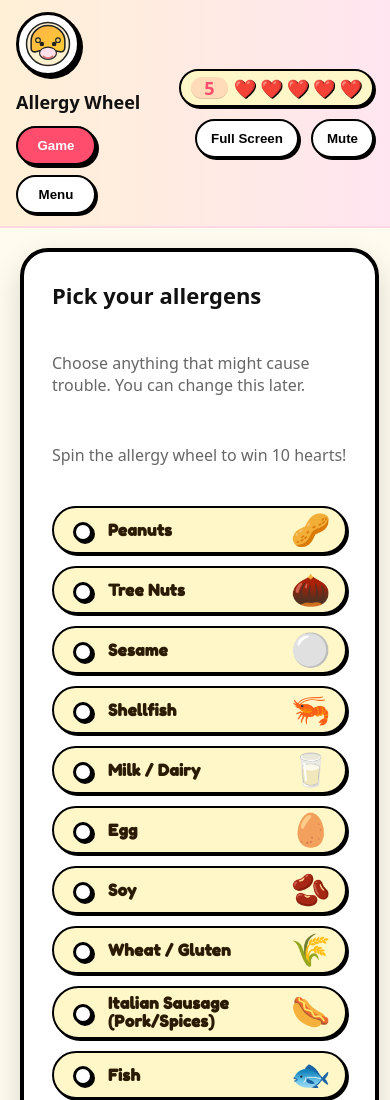
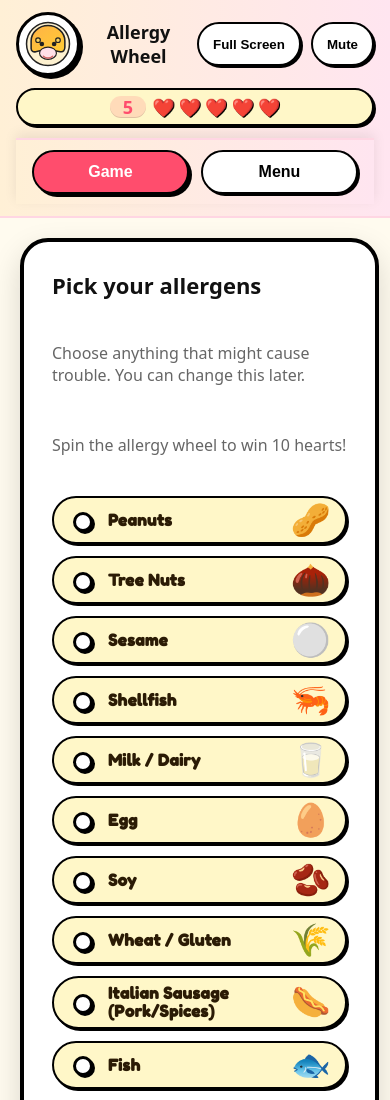
Before and after one commit to MarcoPoloResearchLab/allergy_wheel, a website with bundled scripts: page index.html in a window 390 px wide. Shown: the top 1100 px of the page. Built offline with nearby package versions, Linux system fonts and the light colour scheme.

Commit message:
Add mobile bottom navigation layout

```diff
--- a/index.html
+++ b/index.html
@@ -83,6 +83,7 @@
         .aw-header-controls { display: flex; align-items: center; gap: 12px; justify-content: flex-end; flex-wrap: wrap; }
         .aw-hearts-container { display: flex; align-items: center; }
         .header-nav { display: flex; align-items: center; gap: 10px; flex-wrap: wrap; }
+        .aw-bottombar { display: flex; align-items: center; gap: 10px; flex-wrap: wrap; }
         .header-nav .ghost { min-width: 80px; text-align: center; }
 
         .avatar-menu-wrapper { position: relative; z-index: 70; }
@@ -131,6 +132,125 @@
                 width: 100%;
                 box-sizing: border-box;
                 justify-content: center;
+            }
+        }
+
+        @media (max-width: 767px) {
+            header {
+                display: grid;
+                grid-template-columns: auto 1fr auto;
+                grid-template-rows: auto auto auto;
+                align-items: center;
+                column-gap: 12px;
+                row-gap: 12px;
+                padding-top: 12px;
+                padding-bottom: calc(12px + env(safe-area-inset-bottom, 0px));
+                padding-left: calc(16px + env(safe-area-inset-left, 0px));
+                padding-right: calc(16px + env(safe-area-inset-right, 0px));
+            }
+
+            .header-left,
+            .header-right {
+                display: contents;
+            }
+
+            .avatar-menu-wrapper {
+                grid-column: 1;
+                grid-row: 1;
+            }
+
+            .aw-header-title-group {
+                grid-column: 2;
+                grid-row: 1;
+                justify-self: center;
+                text-align: center;
+                min-width: 0;
+            }
+
+            .aw-header-title-group h1 {
+                width: 100%;
+            }
+
+            .aw-header-controls {
+                grid-column: 3;
+                grid-row: 1;
+                justify-self: end;
+                gap: 10px;
+            }
+
+            .aw-header-controls .ghost,
+            #fs,
+            #mute {
+                min-height: 44px;
+                min-width: 44px;
+            }
+
+            .aw-hearts-container {
+                grid-column: 1 / -1;
+                grid-row: 2;
+                width: 100%;
+                justify-content: center;
+            }
+
+            #hearts-bar {
+                width: 100%;
+                box-sizing: border-box;
+                justify-content: center;
+            }
+
+            .aw-bottombar {
+                grid-column: 1 / -1;
+                grid-row: 3;
+                position: sticky;
+                bottom: env(safe-area-inset-bottom, 0px);
+                padding: 10px 16px calc(10px + env(safe-area-inset-bottom, 0px));
+                background: linear-gradient(90deg, #fff0d6, #ffe5f0);
+                border-top: 2px solid #ffd6e3;
+                box-shadow: 0 -4px 12px rgba(0, 0, 0, 0.08);
+                display: flex;
+                justify-content: center;
+                align-items: center;
+                gap: 12px;
+                z-index: 55;
+            }
+
+            .aw-bottombar .header-nav {
+                width: 100%;
+                justify-content: space-between;
+                gap: 12px;
+            }
+
+            .aw-bottombar .ghost {
+                flex: 1 1 0;
+                min-height: 44px;
+                min-width: 44px;
+                padding: 10px 12px;
+                font-size: 16px;
+            }
+
+            @media (max-width: 360px) {
+                header {
+                    column-gap: 8px;
+                }
+
+                .aw-header-title-group h1 {
+                    font-size: 18px;
+                    line-height: 1.15;
+                    word-break: keep-all;
+                }
+
+                .aw-bottombar .header-nav {
+                    gap: 8px;
+                }
+
+                .aw-bottombar .ghost {
+                    font-size: 15px;
+                    padding-inline: 8px;
+                }
+
+                .heart-icons {
+                    gap: 2px;
+                }
             }
         }
 
@@ -1010,6 +1130,8 @@
         </div>
         <div class="aw-header-title-group">
             <h1>Allergy Wheel</h1>
+        </div>
+        <div class="aw-bottombar">
             <div aria-label="Select a view" class="header-nav" role="group">
                 <button
                     aria-pressed="true"
```
